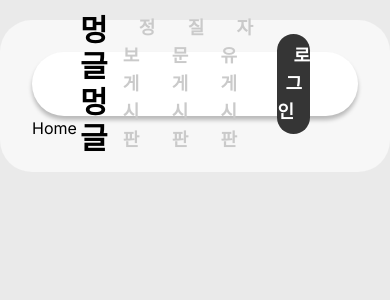
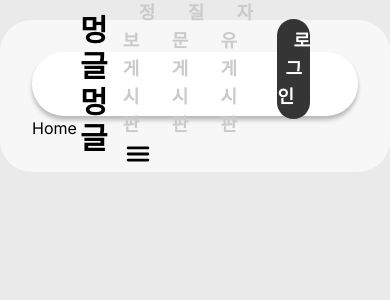
Before and after one commit to JiiHong/meong-geul-meong-geul, a Next.js app: page / in a window 390 px wide. Shown: the top 300 px of the page. Built offline with nearby package versions, Linux system fonts and the light colour scheme.

Commit message:
[#11] Feat: MobileMenu 컴포넌트 추가

```diff
--- /dev/null
+++ b/src/components/Header/MobileMenu.tsx
@@ -0,0 +1,11 @@
+import { IoMenu } from 'react-icons/io5';
+
+export default function MobileMenu() {
+  return (
+    <div className="flex">
+      <button className="text-3xl">
+        <IoMenu />
+      </button>
+    </div>
+  );
+}
--- a/src/components/Header/Navbar.tsx
+++ b/src/components/Header/Navbar.tsx
@@ -1,4 +1,5 @@
 import DesktopMenu from './DesktopMenu';
+import MobileMenu from './MobileMenu';
 
 type NavbarList = {
   title: string;
@@ -15,6 +16,7 @@ export default function Navbar() {
   return (
     <nav>
       <DesktopMenu />
+      <MobileMenu />
     </nav>
   );
 }
```
